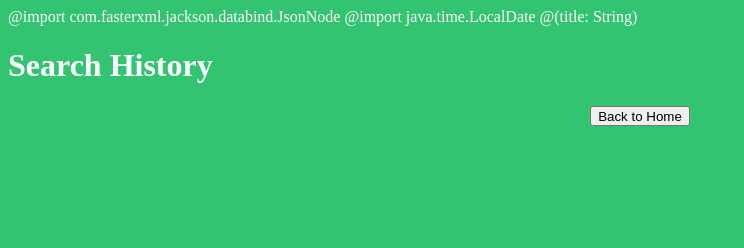
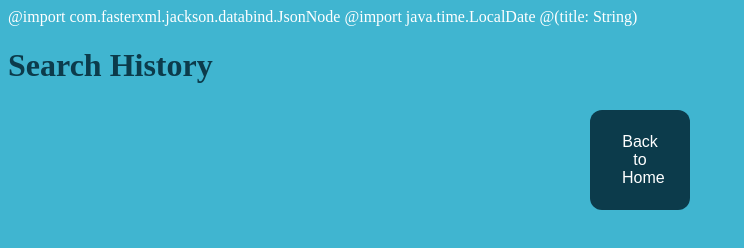
Before and after one commit to AIIenGe/411, a website: page app/views/history.scala.html in a window 1280 px wide. Shown: the whole page, without its empty margins (0-744 px from the left). Drawn offline with Linux system fonts and the light colour scheme.

Commit message:
css heatmap & history

```diff
--- a/app/views/history.scala.html
+++ b/app/views/history.scala.html
@@ -8,7 +8,7 @@
     <style>
             html {
                 color: #FFF;
-                background-color: #33c472;
+                background-color: #40B5D0;
             }
             #wrapper {
                 width: 100%;
@@ -18,16 +18,38 @@
             }
 
             button {
-                height: 20px;
+                height: 100px;
                 width: 100px;
+                background-color: #0C3B4B;
+                border: none;
+                color: white;
+                padding: 15px 32px;
+                text-align: center;
+                text-decoration: none;
+                display: inline-block;
+                font-size: 16px;
+                margin: 4px 2px;
+                cursor: pointer;
+                border-radius: 12px;
             }
             th {
                 text-align: left;
             }
 
+            h1 {
+                color: #0C3B4B;
+            }
+
     </style>
 </head>
 <html lang="en">
+    <head>
+        <style>
+            table, th, td {
+                border: 1px solid black;
+            }
+            </style>
+    </head>
     <h1>Search History</h1>
     <p id="demo"></p>
 
@@ -47,9 +69,9 @@
 
             for(i = 0; i < length; i++){
                 text += "<tr>";
-                text +=  "<td><form action=\"/delete/" + data[i].id + "\" method=\"POST\">";
+                text +=  "<td align='center'><form action=\"/delete/" + data[i].id + "\" method=\"POST\">";
 
-                text +=  "<input class=\"btn btn-warning\" type=\"submit\" value=\"delete\"></form></td>"
+                text +=  "<input class=\"btn btn-warning \" type=\"submit\" value=\"Delete\"></form></td>"
                 text += "<td>" + data[i].id + "</td>";
                 text += "<td>" + data[i].city + "</td>";
                 text += "<td>" + data[i].country + "</td>";
```
Also changed, not shown: app/views/heatMap.scala.html (+23 -2 lines).
